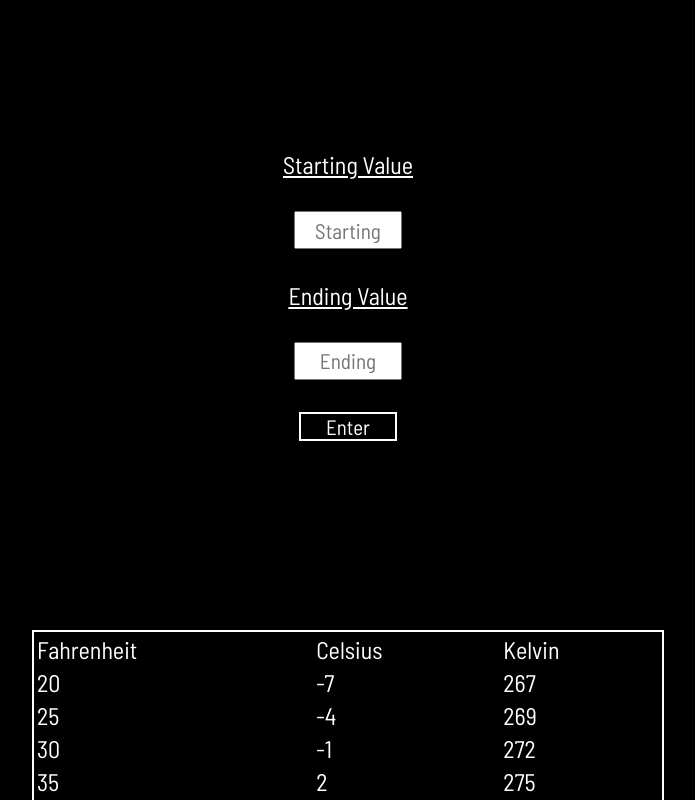
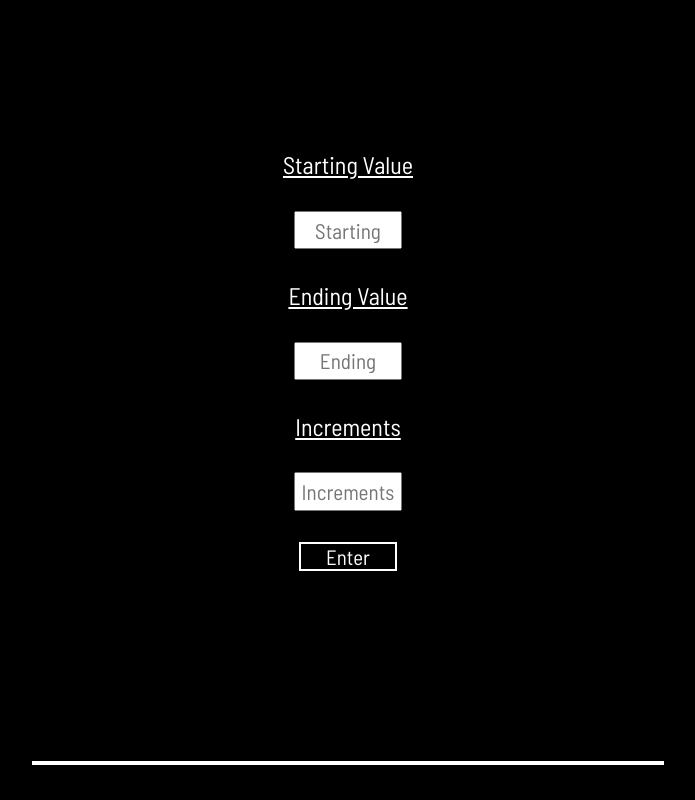
Before and after one commit to WildcherryBazzaire/C-to-F, a plain HTML site: page index.html in a window 1280 px wide. Both pictures are taken after a click on the element "Enter". Shown: the top 800 px of the page, without its empty margins (292-987 px from the left). Drawn offline with Linux system fonts and the light colour scheme.

Commit message:
Add files via upload

```diff
--- a/index.html
+++ b/index.html
@@ -13,6 +13,8 @@
     <input type="text" id="Starting" value="" placeholder="Starting" />
     <p>Ending Value</p>
     <input type="text" id="Ending" value="" placeholder="Ending" />
+    <p>Increments</p>
+    <input type="text" id="Increment" value="" placeholder="Increments" />
     <p id="button" onclick="values()">Enter</p>
     <script src="magic.js"></script>
   </div>
--- a/magic.js
+++ b/magic.js
@@ -17,22 +17,23 @@
 
   var starting = parseInt(document.getElementById("Starting").value); //parse int: checks if integer or not
   var ending = parseInt(document.getElementById("Ending").value);
+  var increments = parseInt(document.getElementById("Increment").value);
 
-  if (isNaN(starting) == true || isNaN(ending) == true) //checikng to see if the values are integers
+  if (isNaN(starting) == true || isNaN(ending) == true || isNaN(increments) == true)  //checikng to see if the values are integers
     alert("Cranb3rry Sauce");
   else {
     while(table.rows.length > 0) {
       table.deleteRow(0);
     }
-    automagicallyTable(starting,ending);
+    automagicallyTable(starting,ending,increments);
   }
 }
 
-var automagicallyTable = function(starting,ending) {
+var automagicallyTable = function(starting,ending,increment) {
   //document.getElementbyId("table").remove();
   var j = starting; // starting value that will increment till ending value
 
-  for(var i=0; i <= Math.round(Math.abs((ending-starting)/5) + 1); i++) { //i = # of rows; equation can now start backwards in order now
+  for(var i=0; i <= Math.round(Math.abs((ending-starting)/increment) + 1); i++) { //i = # of rows; equation can now start backwards in order now
     var row = table.insertRow(i);
     for(var k=0; k < 3; k++) { // k = the # of cells in row i
       if(i === 0) {
@@ -63,7 +64,7 @@
       }
     }
     if(i !== 0)
-      j += 5; //incremnets by 5 everytime row is added, the rows added by the equation will stop it if it reaches it ending
+      j += increment; //incremnets by 5 everytime row is added, the rows added by the equation will stop it if it reaches it ending
   }
 
   document.body.appendChild(table);
```
